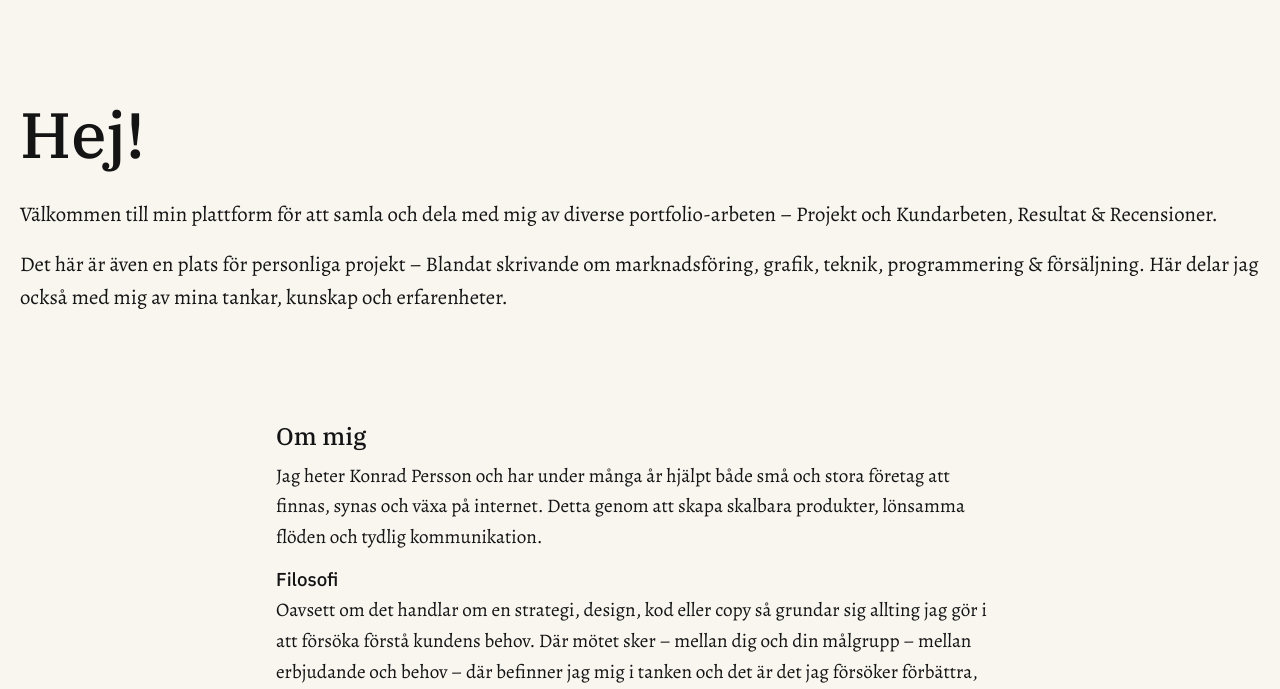
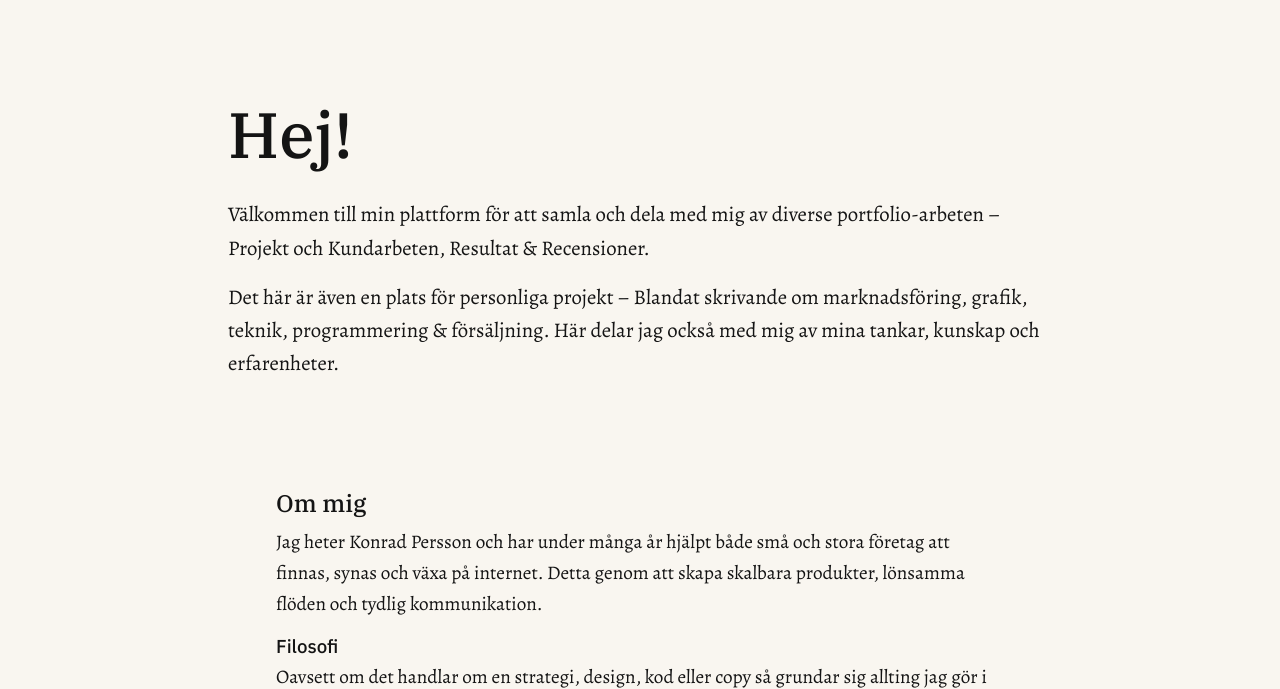
Before and after one commit to KonradPerssonSE/KonradPerssonSE, a PHP site: page / in a window 1280 px wide. Shown: the top 689 px of the page. Run offline with PHP 8.4, Linux system fonts and the light colour scheme.

Commit message:
header max width

```diff
--- a/css/styles.css
+++ b/css/styles.css
@@ -41,6 +41,7 @@ header{padding:4rem 1.25rem;margin:0 auto;}
 @media (min-width: 48em) {
   p            { font-size: 1.2rem; }
   ul           { font-size: 1.2rem; }
+                  header{max-width:54em}
   header p     { font-size: 1.3rem; }
 }
 
```
